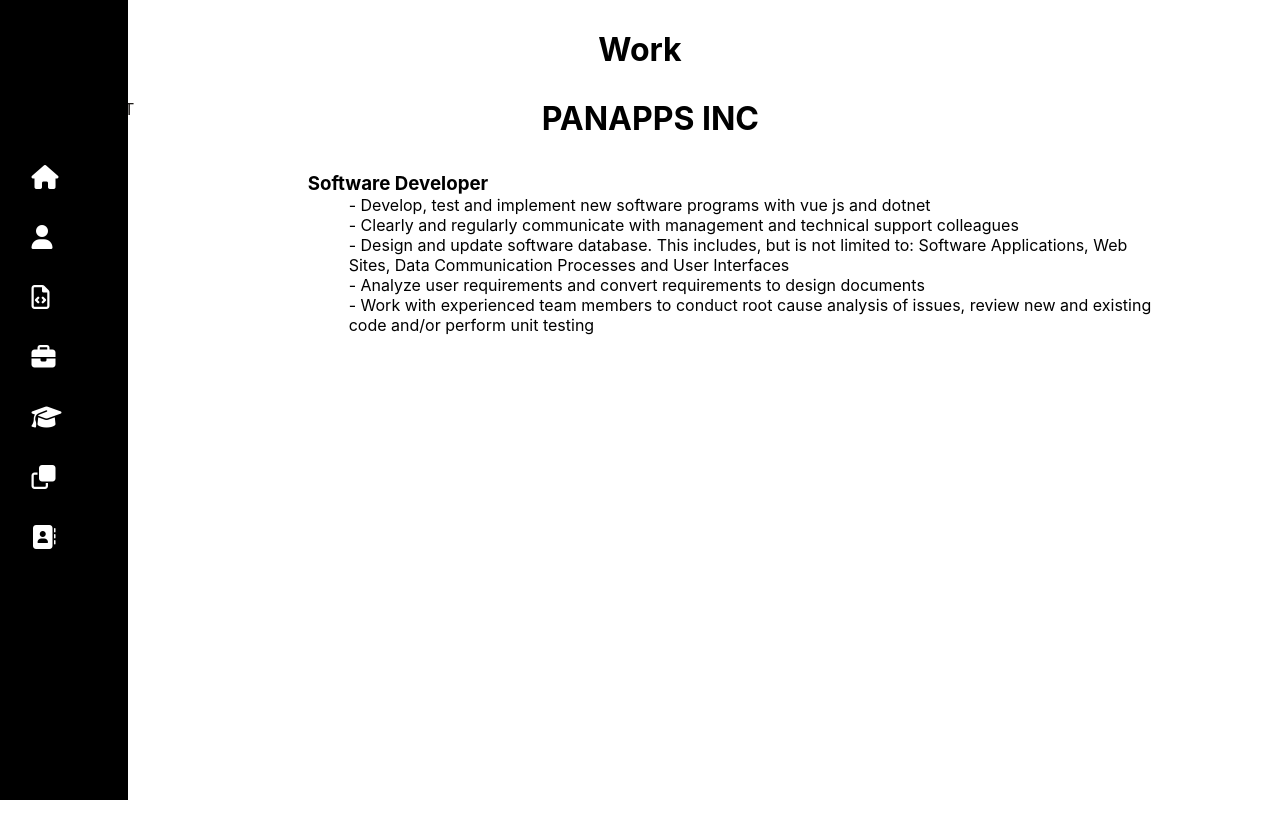
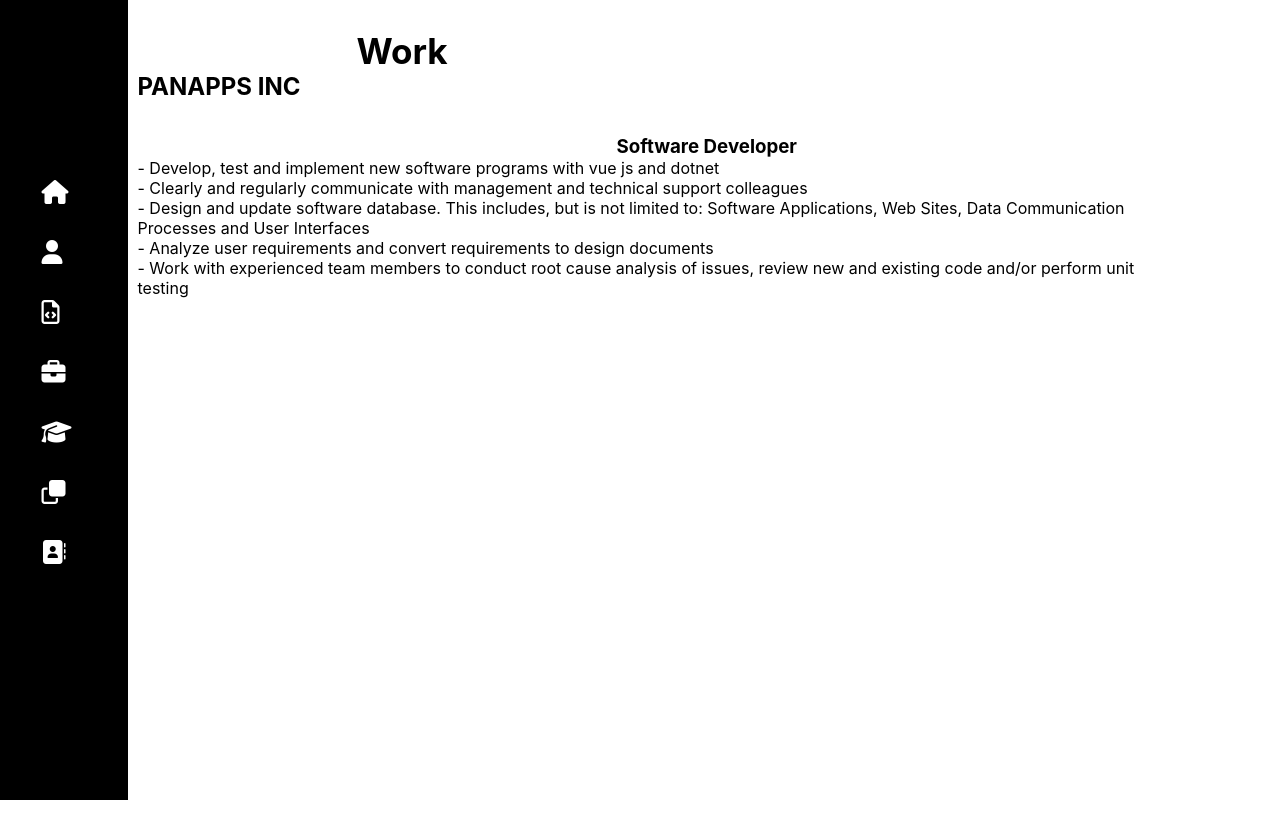
Before and after one commit to ujw0704/portofilio, a React (Create React App) app: page /work in a window 1280 px wide. Shown: the top 838 px of the page. Built offline with nearby package versions, Linux system fonts and the light colour scheme.

Commit message:
few changes

```diff
--- a/src/App.js
+++ b/src/App.js
@@ -6,9 +6,7 @@
 import Qulifaction from './Comopents/Qulifaction';
 import Home from './Comopents/Home';
 import Skill from './Comopents/Skill';
-import Contact from './Comopents/Contact';
-import Work from './Comopents/Work';
-// import './App.css';
+import Contact from './Comopents/Contact'; import Work from './Comopents/Work'; import './App.css';
 import { BrowserRouter, Routes, Route } from 'react-router-dom';
 
 
@@ -24,7 +22,7 @@
           <Route path="/about" element={<About />}></Route>
           {/* <Route path="/body" element={<Body />}></Route> */}
           <Route path="/skill" element={<Skill />}></Route>
-          <Route path="/work" element={<Work />}></Route>
+           <Route path="/work" element={<Work />}></Route>
           <Route path="/portifoli" element={<Portfilio />}></Route>
           <Route path="/qulifation" element={<Qulifaction />}></Route>
           <Route path="/contact" element={<Contact />}></Route>
--- a/src/Comopents/Home.css
+++ b/src/Comopents/Home.css
@@ -17,20 +17,20 @@
 .buttons{
     display: flex;
 }
- .main-box.container{
+ .main-box .container{
 
     /* position: relative; */
     display: flex;
-    justify-self:center;
+    justify-content: center;
     align-items: center;
 
 }
 .container .pic img{
     height: 400px;
     width: 300px;
-    margin-top: 20%;
+    margin-top: 10%;
     padding: 0px;
-
+    margin-right: 50px;
     margin-left: 250px;
     justify-content: center;
     align-items: center;
@@ -42,21 +42,19 @@
     font-size: 30px;
     text-align: center;
     margin-top: 60px;
-
+    padding: 0;
 
 }
 
-.Detail h1,.Detail p {
+.Detail h1, .Detail p {
     border-left: 5px solid;
-
+    padding: 10px 0;
+    color: rgb(32, 29, 27);
+    font-weight:400;
+    width: 100%;
+    width: 306px
 }
 
-.Detail h1,p {
-    margin-left: 40px;
-    padding: 10px;
-    color: rgb(32, 29, 27);
-    font-weight:400;
-}
 
 button {
     margin: 15px;
--- a/src/Comopents/Home.js
+++ b/src/Comopents/Home.js
@@ -12,7 +12,7 @@
       </div>
       <div className='Detail'>
          <h1>Ananthu Krishnan</h1>
-         <p className='web'>Web Developer</p>
+         <p>Web Developer</p>
          <div className='buttons'><button type="">RESUME</button>
         <button><Link to="/contact">HIRE ME</Link></button></div>
 
--- a/src/Comopents/Portfilio.js
+++ b/src/Comopents/Portfilio.js
@@ -10,19 +10,19 @@
                <div className='images'>
                     <div className='image'>
                          <div className='first-img'>
-                              <img src='https://ananthukrish.netlify.app/assets/screenshot.66ae1500.png' alt></img>
+                              <img src='https://ananthukrish.netlify.app/assets/screenshot.66ae1500.png' alt="okry"></img>
 
                          </div>
                     </div>
                     <div className='image'>
                          <div className='second-img'>
-                              <img src='https://ananthukrish.netlify.app/assets/screenshot.66ae1500.png' alt></img>
+                              <img src='https://ananthukrish.netlify.app/assets/screenshot.66ae1500.png' alt="okry"></img>
 
                          </div>
                     </div>
                     <div className='image'>
                          <div className='third-img'>
-                              <img src='https://ananthukrish.netlify.app/assets/screenshot.66ae1500.png' alt></img>
+                              <img src='https://ananthukrish.netlify.app/assets/screenshot.66ae1500.png' alt="okry"></img>
 
                          </div>
                     </div>
--- a/src/Comopents/Work.js
+++ b/src/Comopents/Work.js
@@ -1,6 +1,7 @@
 import React from 'react'
 //  import "./work.css"
  import Work1 from './Work1'
+
 function Work() {
   return (
 
@@ -9,6 +10,7 @@
          <h1>Work</h1>
       </div>
       <Work1/>
+
      </div>
 
 
--- a/src/Comopents/Work1.js
+++ b/src/Comopents/Work1.js
@@ -11,9 +11,9 @@
             </div>
 
             <div className='page'>
-               <h1>PANAPPS INC</h1>
+               <h2>PANAPPS INC</h2>
                <h3>Software Developer</h3>
-               <ul>
+               <ul className='content'>
 
                 <li>- Develop, test and implement new software programs with vue js and dotnet</li>
                 <li>- Clearly and regularly communicate with management and technical support colleagues</li>
--- a/src/Comopents/slide.css
+++ b/src/Comopents/slide.css
@@ -16,10 +16,23 @@
 
 
  }
- ul li{
+
+
+ .link ul{
+   list-style: none ;
+   margin-left: 200px;
+    padding-bottom: 30px;
+    width: 100%;
+}
+
+ul li{
+   width: 100%;
+}
+.link ul li{
     list-style: none;
-    margin-right: 100px;
- }
+    margin-left: -80px;
+}
+
 
  i{
     color: #fff;
--- a/src/Comopents/work.css
+++ b/src/Comopents/work.css
@@ -16,16 +16,14 @@
    width: 90%;
 }
 
-
-
-
- ul{
-    list-style: none ;
-    margin-left: 200px;
-    padding-bottom: 60px;
-    /* width: 100%; */
- }
-
- ul li{
-    width: 100%;
- }
+.Work-heading h1{
+margin-right: 350px;
+font-size: 35px;
+width: 804px;
+}
+.page h3{
+ padding-left: 350px;
+}
+.page h1{
+   margin-right: 80x;
+}
```
